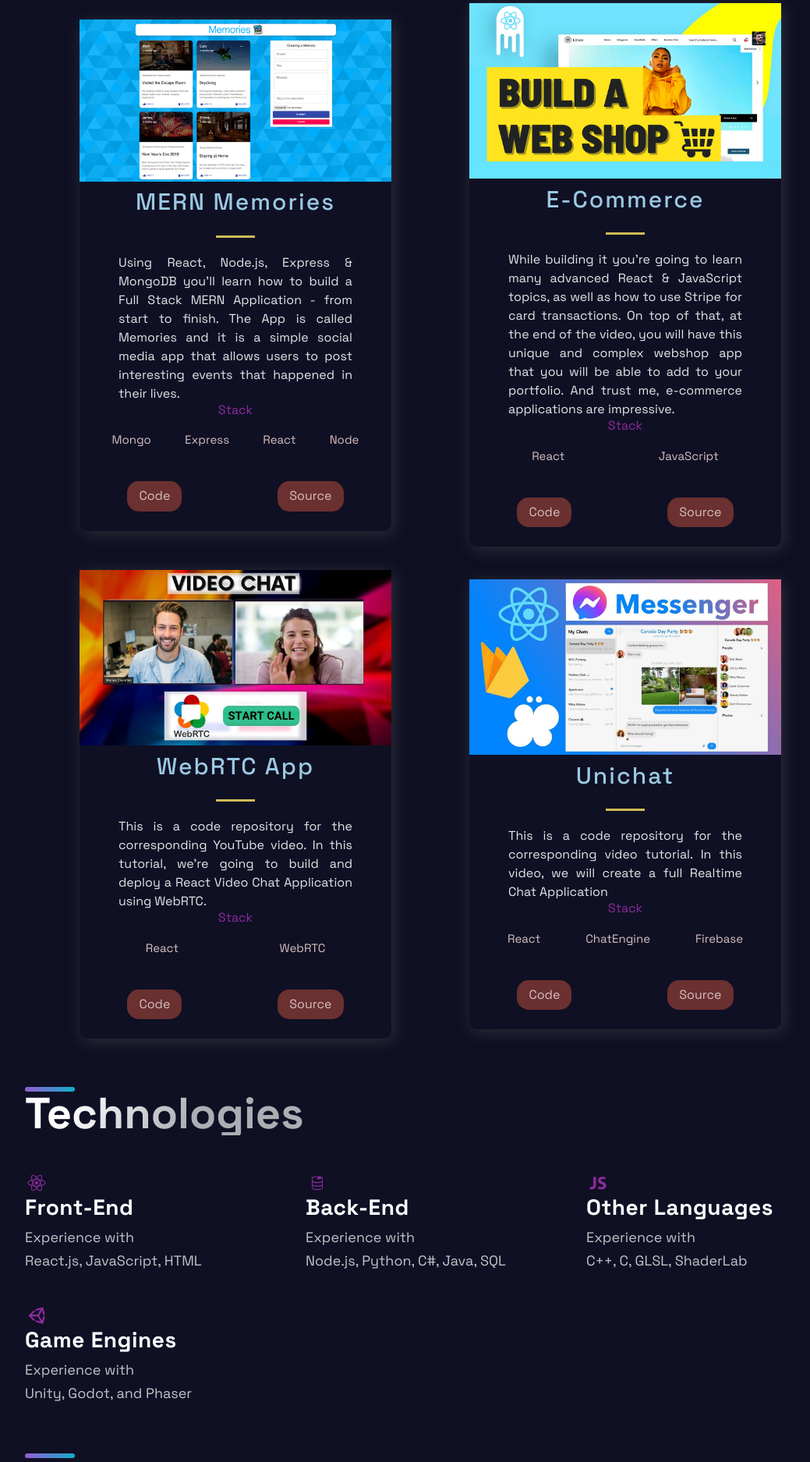
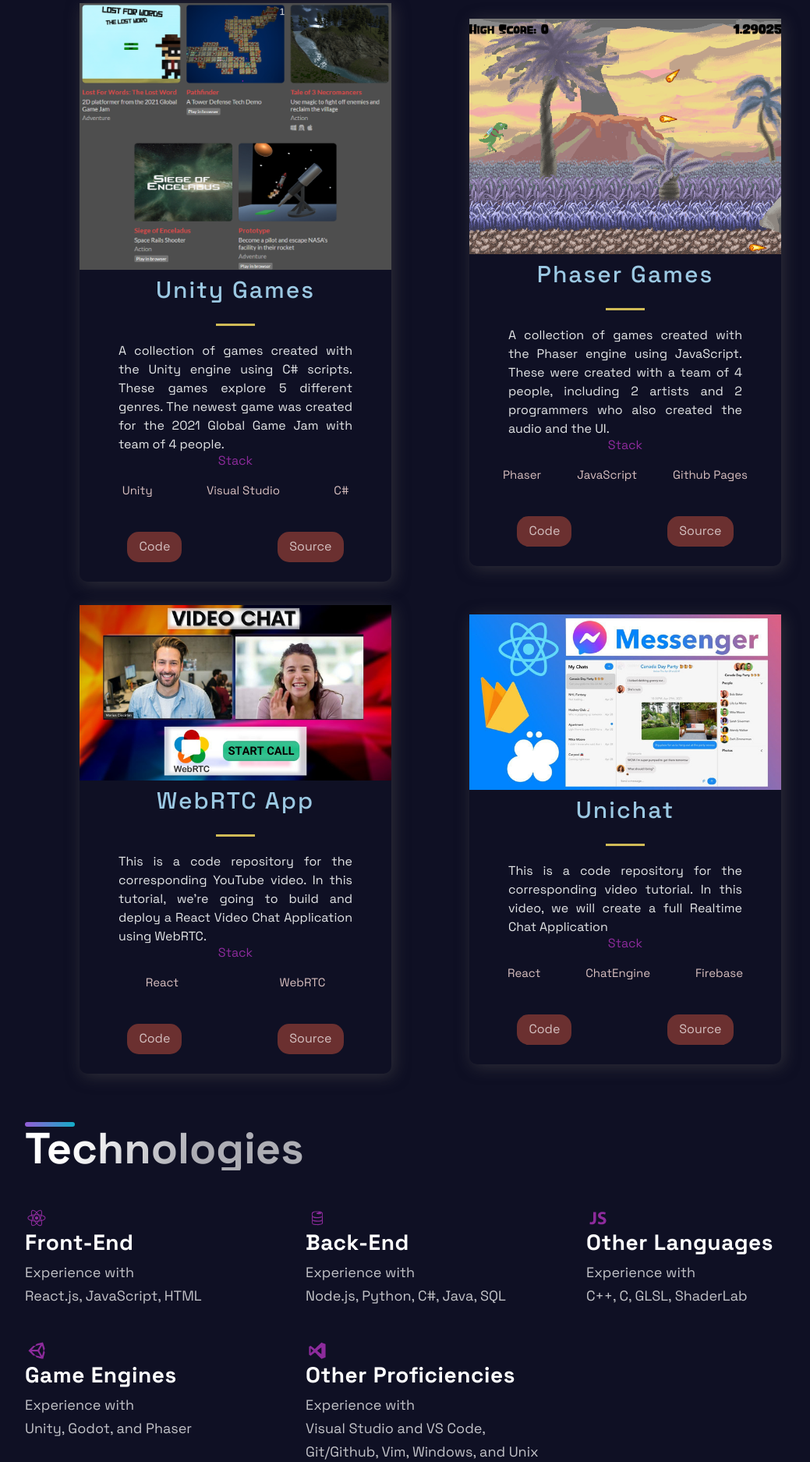
Before and after one commit to Robradz/PortfolioWebsite, a Next.js app: page / in a window 1280 px wide. Shown: the part 880-2755 px from the top of the page at 78% size, without its empty margins (88-1127 px from the left). Built offline with nearby package versions, Linux system fonts and the light colour scheme.

Commit message:
Added some projects

```diff
--- a/src/components/Technologies/Technologies.js
+++ b/src/components/Technologies/Technologies.js
@@ -1,5 +1,5 @@
 import React from 'react';
-import { DiFirebase, DiJavascript1, DiReact, DiUnitySmall } from 'react-icons/di';
+import { DiFirebase, DiJavascript1, DiReact, DiUnitySmall, DiVisualstudio } from 'react-icons/di';
 import { Section, SectionDivider, SectionText, SectionTitle } from '../../styles/GlobalComponents';
 import { List, ListContainer, ListItem, ListParagraph, ListTitle } from './TechnologiesStyles';
 
@@ -48,6 +48,16 @@
           </ListParagraph>
         </ListContainer>
       </ListItem>
+      <ListItem>
+        <DiVisualstudio size="3rem"></DiVisualstudio>
+        <ListContainer>
+          <ListTitle>Other Proficiencies</ListTitle>
+          <ListParagraph>
+            Experience with <br />
+            Visual Studio and VS Code, Git/Github, Vim, Windows, and Unix
+          </ListParagraph>
+        </ListContainer>
+      </ListItem>
     </List>
   </Section>
 );
--- a/src/constants/constants.js
+++ b/src/constants/constants.js
@@ -1,20 +1,20 @@
 export const projects = [
   {
-    title: 'MERN Memories',
-    description: "Using React, Node.js, Express & MongoDB you'll learn how to build a Full Stack MERN Application - from start to finish. The App is called Memories and it is a simple social media app that allows users to post interesting events that happened in their lives.",
-      image: '/images/1.png',
-      tags: ['Mongo', 'Express', 'React', 'Node'],
-    source: 'https://google.com',
-    visit: 'https://google.com',
+    title: 'Unity Games',
+    description: "A collection of games created with the Unity engine using C# scripts. These games explore 5 different genres. The newest game was created for the 2021 Global Game Jam with team of 4 people.",
+      image: '/images/itch.png',
+      tags: ['Unity', 'Visual Studio', 'C#'],
+    source: 'https://robradz.itch.io/',
+    visit: 'https://github.com/Robradz?tab=repositories&q=&type=&language=c%23&sort=',
     id: 0,
   },
   {
-    title: 'E-Commerce',
-    description:"While building it you're going to learn many advanced React & JavaScript topics, as well as how to use Stripe for card transactions. On top of that, at the end of the video, you will have this unique and complex webshop app that you will be able to add to your portfolio. And trust me, e-commerce applications are impressive.",
-    image: '/images/2.png',
-    tags: ['React', 'JavaScript'],
-    source: 'https://google.com',
-    visit: 'https://google.com',
+    title: 'Phaser Games',
+    description:"A collection of games created with the Phaser engine using JavaScript. These were created with a team of 4 people, including 2 artists and 2 programmers who also created the audio and the UI.",
+    image: '/images/JSgame.png',
+    tags: ['Phaser', 'JavaScript', 'Github Pages'],
+    source: 'https://robradz.github.io/Endless-Runner/',
+    visit: 'https://github.com/Robradz/Endless-Runner',
     id: 1,
   },
   {
```
Also changed, not shown: public/images/JSgame.png (added), public/images/itch.png (added).
